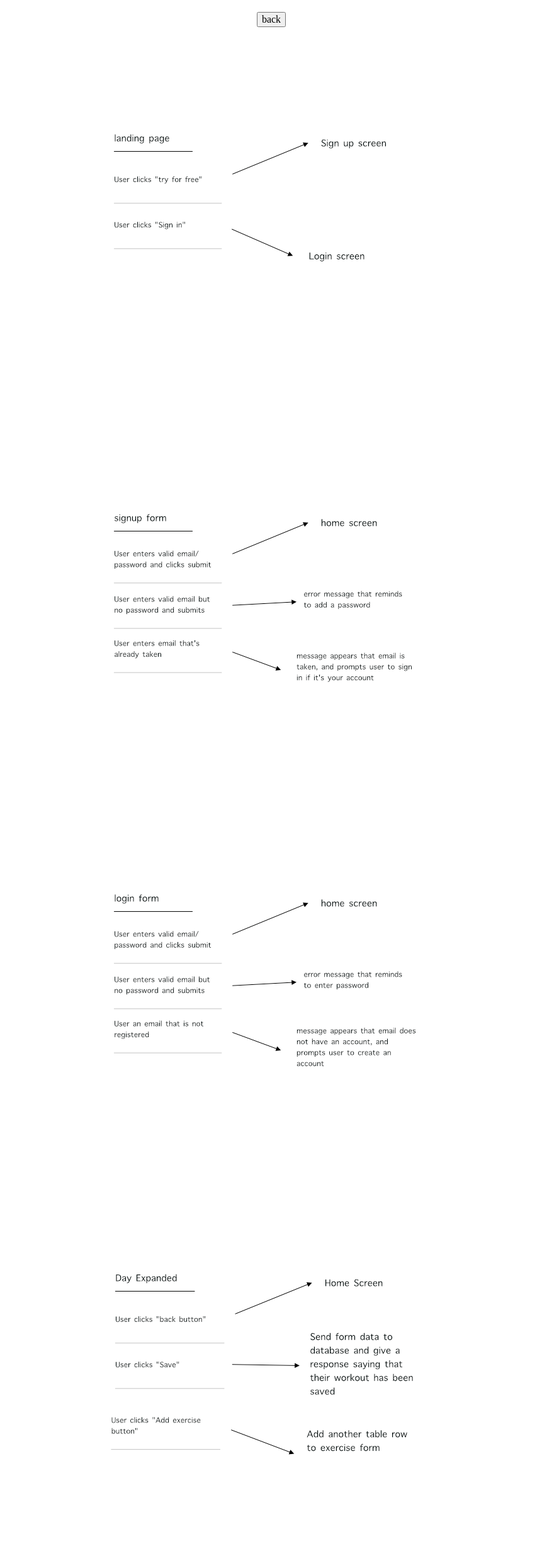
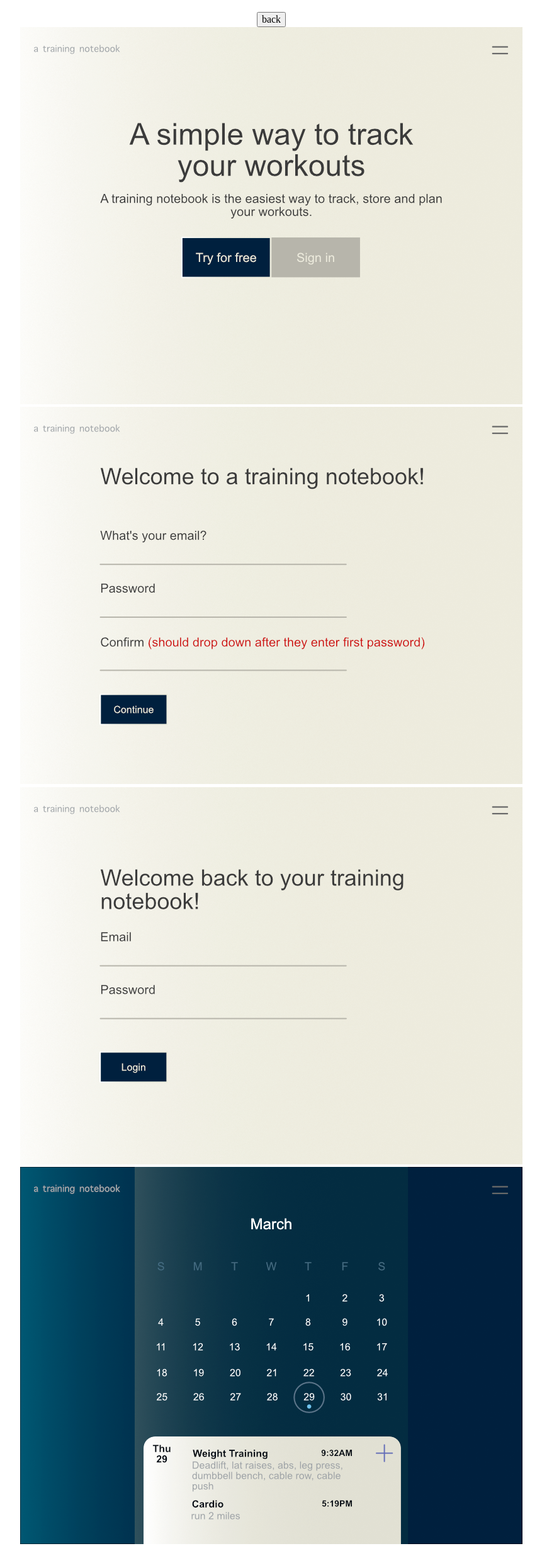
Before and after one commit to nickthorpe71/a-training-notebook-html-wireframes, a plain HTML site: page mock-ups.html in a window 1280 px wide. Shown: the part 61-2516 px from the top of the page at 63% size, without its empty margins (209-1070 px from the left). Drawn offline with nearby package versions, Linux system fonts and the light colour scheme.

Commit message:
adds mock-ups

```diff
--- a/mock-ups.html
+++ b/mock-ups.html
@@ -19,11 +19,12 @@
       <h1>Mock-Ups</h1>
       <button onclick="history.back()">back</button>
     </div>
-    <img src=" images/user-flow-landing.png" alt="user flow landing page">
-    <img src="images/user-flow-sign-up.png" alt=" user flow sign up page">
-    <img src="images/user-flow-login.png" alt="user flow login page">
-    <img src="images/user-flow-day-expanded.png" alt="user flow day expanded page">
-    <img src="images/user-flow-main-app.png" alt="user flow main app page">
+    <img src=" images/wireframe-landing.png" alt="wireframe landing page">
+    <img src="images/wireframe-sign-up.png" alt="wireframe sign up page">
+    <img src="images/wireframe-login.png" alt="wireframe login page">
+    <img src="images/wireframe-main-app.png" alt="wireframe main app page">
+    <img src="images/wireframe-help-page.png" alt="wireframe help page">
+    <img src="images/wireframe-day-expanded.png" alt="wireframe day expanded page">
   </main>
 </body>
 
```
Also changed, not shown: user-flows.html (+1 -1 lines).
